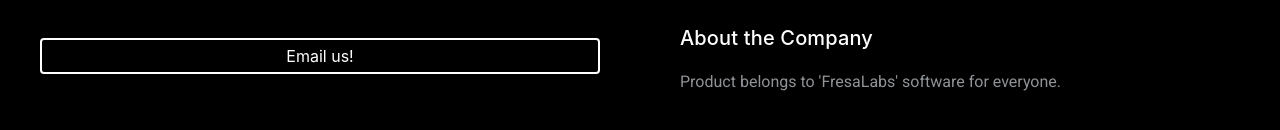
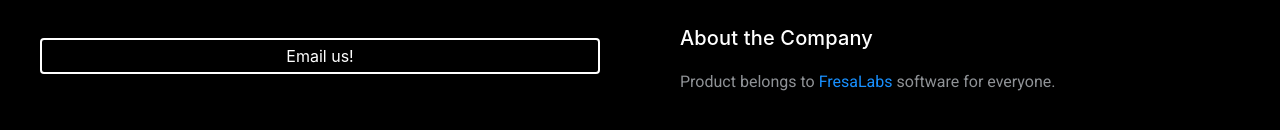
Before and after one commit to fresalabs/css-spider-site, a React (Create React App) app: page /home in a window 1280 px wide. Shown: the part 2757-2887 px from the top of the page. Built offline with nearby package versions, Linux system fonts and the light colour scheme.

Commit message:
updated meta

```diff
--- a/src/home/AboutTheCompany.tsx
+++ b/src/home/AboutTheCompany.tsx
@@ -18,12 +18,22 @@ const Description = styled.div`
   line-height: 1.5;
 `;
 
+const StyledLink  = styled.a`
+  margin: 0 4px;
+`;
+
 class AboutTheCompany extends React.Component {
   render() {
     return (
       <div>
         <Header>About the Company</Header>
-        <Description>Product belongs to 'FresaLabs' software for everyone.</Description>
+        <Description>
+          Product belongs to
+          <StyledLink href="http://fresalabs.com/" target="_blank">
+            FresaLabs
+          </StyledLink>
+          software for everyone.
+        </Description>
       </div>
     );
   }
```
